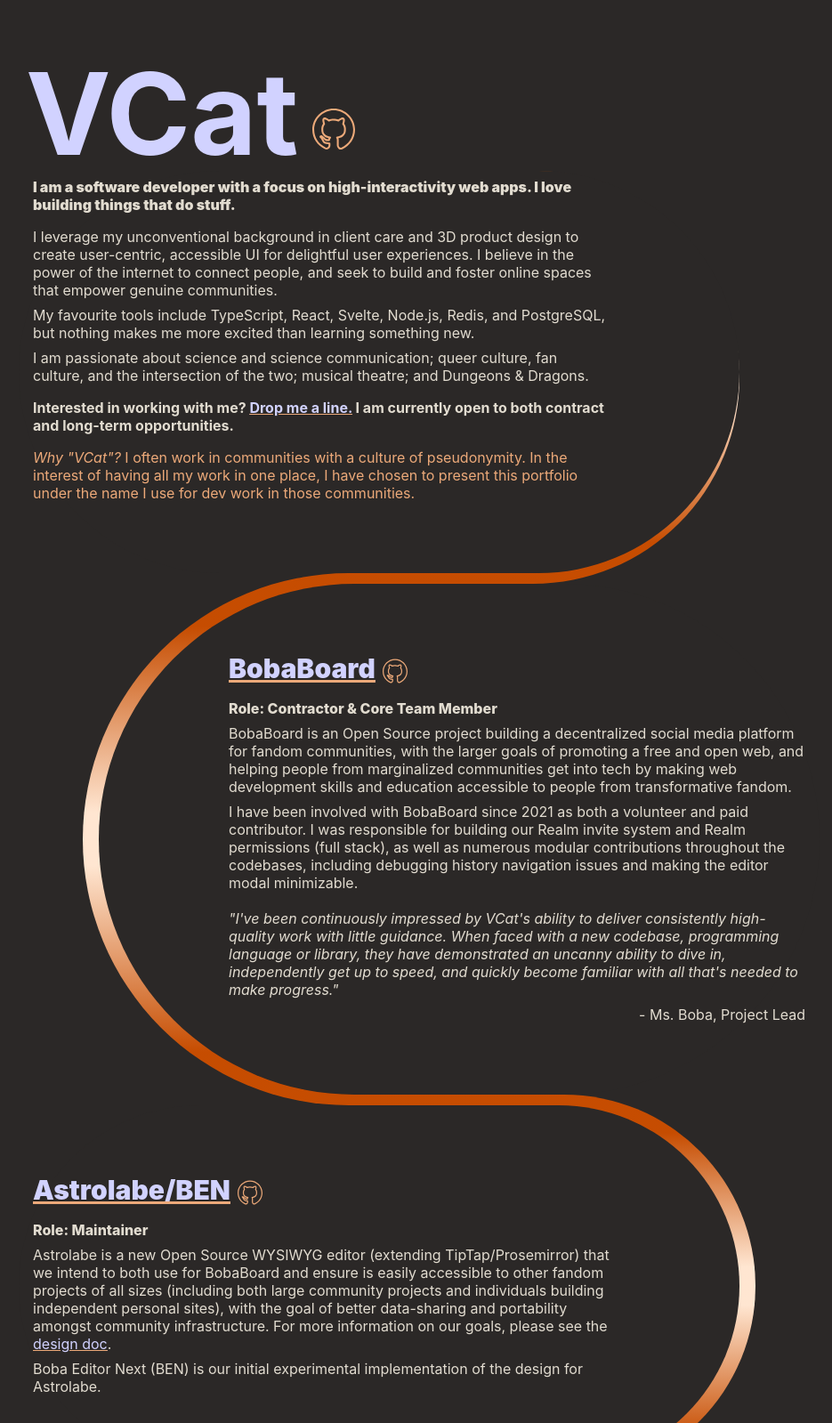
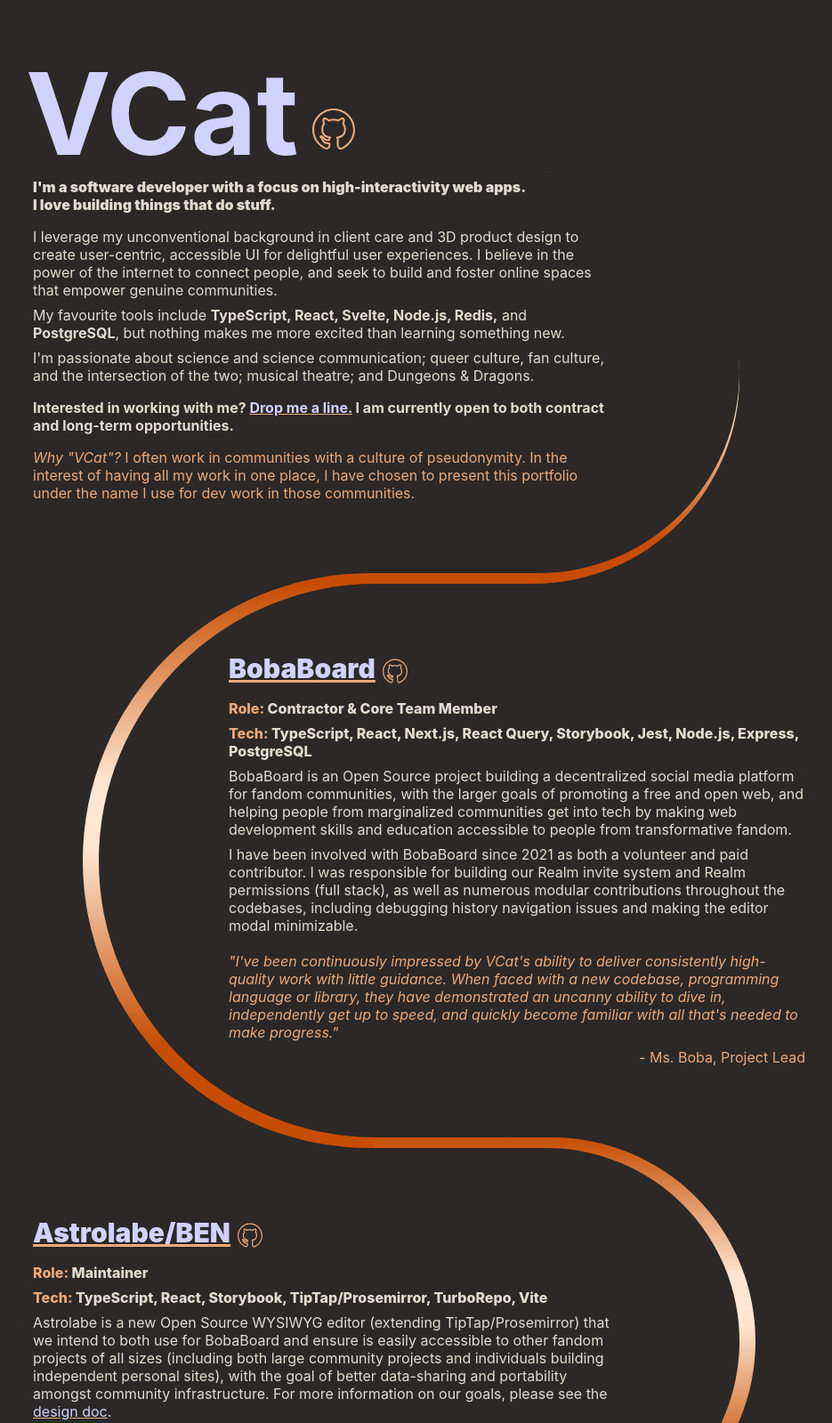
Before and after one commit to virtuous-cat/vcat-portfolio, an Astro site: page / in a window 1280 px wide. Shown: the top 1599 px of the page at 89% size, without its empty margins (169-1104 px from the left). Built offline with nearby package versions, Linux system fonts and the light colour scheme; Astro itself is replaced by a stand-in of ours; a web font is replaced by a local one.

Commit message:
Add tech callouts and shine on scroll

```diff
--- a/src/components/Card.astro
+++ b/src/components/Card.astro
@@ -2,13 +2,15 @@
 interface Props {
 	title: string;
 	role:string;
+	tech:string;
 	githubLink: string;
 	href: string;
 	borderSide: "left" | "right";
 	last?: "last";
+	withRoleTag?: boolean;
 }
 
-const { href, title, role, githubLink, borderSide, last } = Astro.props;
+const { href, title, role, githubLink, borderSide, last, tech, withRoleTag } = Astro.props;
 ---
 
 <div class="card">
@@ -33,7 +35,8 @@
 				</svg>
 			</a>
 		</div>
-			<p>{role}</p>
+			<p>{withRoleTag && <span class="tag">Role: </span>}{role}</p>
+			<p><span class="tag">Tech:</span> {tech}</p>
 			<slot></slot>
 	</div>
 </div>
@@ -73,6 +76,9 @@
 	.content.last::before {
 		bottom: 0;
 	}
+
+
+
 	.title {
 		display: flex;
 		flex-wrap: wrap;
@@ -95,6 +101,9 @@
 	}
 	p {
 		font-weight: 800;
+	}
+	.tag {
+		color: var(--accent-color-lighter);
 	}
 	.github {
 		color: var(--accent-color-lighter);
@@ -139,5 +148,29 @@
 		border-top-right-radius: 1000vw;
 		border-bottom-right-radius: 1000vw;
 	}
+
+	@supports (animation-timeline: view()) {
+		@media (prefers-reduced-motion: no-preference) {
+				.content::before {
+					--strip-gradient: linear-gradient(
+						0deg,
+						var(--accent-color) 30%,
+						hsl(27, 100%, 91%) 47%,
+						hsl(27, 100%, 91%) 53%,
+						var(--accent-color) 70%
+					);
+					background-size: auto 200%;
+					background-position-y: 60%;
+					transition: all 300ms linear;
+					animation: large-bg-shine linear;
+					animation-timeline: view();
+				}
+
+				@keyframes large-bg-shine {
+					from {background-position-y: 60%;}
+					to {background-position-y: 40%;}
+				}
+		}
+	}
 	}
 </style>
--- a/src/pages/index.astro
+++ b/src/pages/index.astro
@@ -27,11 +27,11 @@
 			<div class="intro-inner-wrapper left">
 				<div class="intro">
 				<p class="tagline">
-					I am a software developer with a focus on high-interactivity web apps. I love building things that do stuff.
+					I'm a software developer with a focus on high-interactivity web apps.<br />I love building things that do stuff.
 				</p>
 				<p>I leverage my unconventional background in client care and 3D product design to create user-centric, accessible UI for delightful user experiences. I believe in the power of the internet to connect people, and seek to build and foster online spaces that empower genuine communities.</p>
-				<p>My favourite tools include TypeScript, React, Svelte, Node.js, Redis, and PostgreSQL, but nothing makes me more excited than learning something new.</p>
-				<p>I am passionate about science and science communication; queer culture, fan culture, and the intersection of the two; musical theatre; and Dungeons & Dragons.</p>
+				<p>My favourite tools include <strong>TypeScript, React, Svelte, Node.js, Redis,</strong> and <strong>PostgreSQL</strong>, but nothing makes me more excited than learning something new.</p>
+				<p>I'm passionate about science and science communication; queer culture, fan culture, and the intersection of the two; musical theatre; and Dungeons & Dragons.</p>
 				<p class="work"><strong>Interested in working with me? <a class="inline" href="mailto:vcat.webdev@gmail.com">Drop me a line.</a> I am currently open to both contract and long-term opportunities.</strong></p>
 				<p class="vcat"><em>Why "VCat"?</em>  I often work in communities with a culture of pseudonymity. In the interest of having all my work in one place, I have chosen to present this portfolio under the name I use for dev work in those communities.</p>
 			</div>
@@ -44,7 +44,9 @@
 					href="https://www.bobaboard.com/"
 					githubLink='https://github.com/BobaBoard'
 					title="BobaBoard"
-					role='Role: Contractor & Core Team Member'
+					role='Contractor & Core Team Member'
+					withRoleTag
+					tech='TypeScript, React, Next.js, React Query, Storybook, Jest, Node.js, Express, PostgreSQL'
 				>
 					<p>BobaBoard is an Open Source project building a decentralized social media platform for fandom communities, with the larger goals of promoting a free and open web, and helping people from marginalized communities get into tech by making web development skills and education accessible to people from transformative fandom.</p>
 
@@ -62,7 +64,9 @@
 					href="https://github.com/virtuous-cat/boba-editor-next/"
 					githubLink="https://github.com/virtuous-cat/boba-editor-next/"
 					title="Astrolabe/BEN"
-					role='Role: Maintainer'
+					role='Maintainer'
+					withRoleTag
+					tech='TypeScript, React, Storybook, TipTap/Prosemirror, TurboRepo, Vite'
 				>
 				<p>
 					Astrolabe is a new Open Source WYSIWYG editor (extending TipTap/Prosemirror) that we intend to both use for BobaBoard and ensure is easily accessible to other fandom projects of all sizes (including both large community projects and individuals building independent personal sites), with the goal of better data-sharing and portability amongst community infrastructure. For more information on our goals, please see the <a class="inline" href="https://github.com/virtuous-cat/boba-editor-next/blob/main/DESIGN.md">design doc</a>.
@@ -77,9 +81,10 @@
 					githubLink="https://github.com/virtuous-cat/dare-me-svelte"
 					title="Dare Me"
 					role='Solo Project'
+					tech='TypeScript, Svelte, Sveltekit, Socket.IO, Redis, Prisma, Zod, PostgreSQL'
 				>
 				<p>A party game for adults with an emphasis on consent and negotiation. All the fun of Truth or Dare or Spin the Bottle, but each player gets to curate their own dare pool, letting everyone relax and not worry they are going to be asked to do something outside their limits or put unwelcome pressure on anyone else.</p>
-				<p>Build with Svelte, Sveltekit, Socket.IO, Redis, Prisma, Zod and PostgreSQL. Both the game design and the website are currently in the alpha stage, with on-going development of all features and a number of additional features planned for the future.</p>
+				<p>Both the game design and the website are currently in the alpha stage, with on-going development of all features and a number of additional features planned for the future.</p>
 				</Card>
 
 			</li>
@@ -90,6 +95,7 @@
 					githubLink='https://github.com/virtuous-cat/initiative-tracker'
 					title="D&D Homebrew Initiative Tracker"
 					role='Solo Project'
+					tech='TypeScript, Svelte, Vite'
 				>
 			<p>A Dungeons & Dragons initiative tracker for our homebrew initiative system. This initiative system was created by my DM's DM in the 1980's for 1st
         edition AD&D. I have adapted it for 5E using the house rules described on the site.</p>
@@ -104,6 +110,7 @@
 					githubLink='https://github.com/virtuous-cat/psop-tierlist-generator'
 					title="PSOP Tierlist Generator"
 					role='Solo Project'
+					tech='JavaScript, HTML, CSS, Dragula'
 				>
 				<p>Markiplier made a video, and I needed to make a website.</p>
 				<p>Is this website a joke? Yes. Is it fully functional? Also yes.</p>
@@ -172,6 +179,7 @@
 	}
 	blockquote {
 		margin-block-start: 12px;
+		color: var(--accent-color-lighter);
 	}
 	blockquote footer {
 		text-align: right;
@@ -222,7 +230,6 @@
 		padding-right: 146px;
 	}
 	.intro::before {
-		/* width: calc(50%); */
 		background: var(--strip-gradient);
 		border-top-right-radius: 1000vw;
 		border-bottom-right-radius: 1000vw;
@@ -239,5 +246,29 @@
 	.right {
 		grid-column: 2 / span 2;
 	}
+
+	@supports (animation-timeline: view()) {
+		@media (prefers-reduced-motion: no-preference) {
+				.intro::before {
+					--strip-gradient: linear-gradient(
+						0deg,
+						var(--accent-color) 30%,
+						hsl(27, 100%, 91%) 47%,
+						hsl(27, 100%, 91%) 53%,
+						var(--accent-color) 70%
+					);
+					background-size: auto 200%;
+					background-position-y: 60%;
+					transition: all 300ms linear;
+					animation: large-bg-shine linear;
+					animation-timeline: view();
+				}
+
+				@keyframes large-bg-shine {
+					from {background-position-y: 60%;}
+					to {background-position-y: 40%;}
+				}
+		}
+	}
 	}
 </style>
--- a/src/styles/global.css
+++ b/src/styles/global.css
@@ -129,6 +129,11 @@
 
 /* Default Styling */
 
+/* TODO: When available in chrome, set scrollbar colors for dark mode.
+:root {
+  scrollbar-color: hsl(39, 24%, 85%, 60%) hsl(0, 0%, 13%);
+} */
+
 body {
   padding: 8px;
   background-color: var(--background-color);
```
